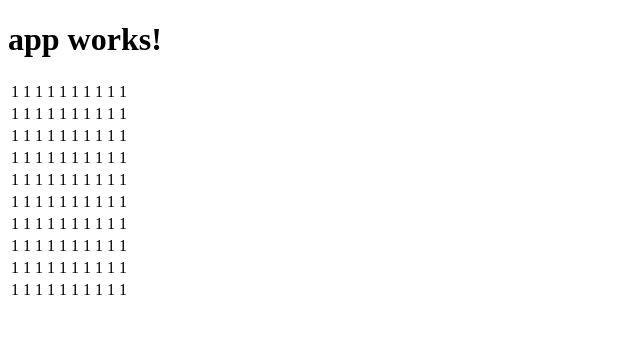
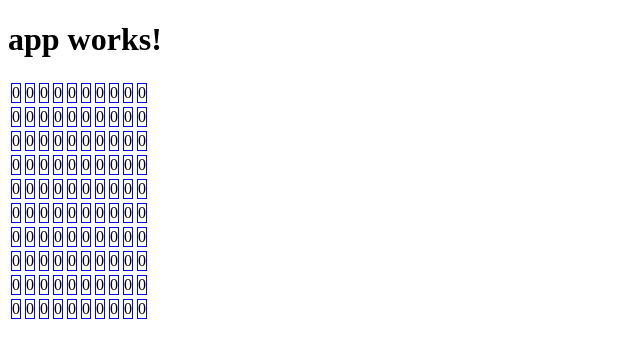
Before and after one commit to uzilan/ngsufusku, an Angular app: page / in a window 1280 px wide. Shown: the top 358 px of the page, without its empty margins (0-640 px from the left). Built offline with nearby package versions, Linux system fonts and the light colour scheme.

Commit message:
Started implementing board and cells

```diff
--- a/src/app/app.module.ts
+++ b/src/app/app.module.ts
@@ -5,12 +5,13 @@ import { HttpModule } from '@angular/http';
 
 import { AppComponent } from './app.component';
 import { BoardComponent } from './board/board.component';
-import { MjauComponent } from './mjau/mjau.component';
+import { CellComponent } from './cell/cell.component';
 
 @NgModule({
   declarations: [
     AppComponent,
-    BoardComponent
+    BoardComponent,
+    CellComponent
   ],
   imports: [
     BrowserModule,
--- a/src/app/board/board.component.html
+++ b/src/app/board/board.component.html
@@ -1,5 +1,7 @@
 <table>
-  <tr *ngFor="let row of board.getBoard()">
-    <td *ngFor="let col of row">1</td>
+  <tr *ngFor="let row of board.rows()">
+    <td *ngFor="let cell of row">
+      <app-cell [cell]="cell"></app-cell>
+    </td>
   </tr>
 </table>
--- a/src/app/board/board.component.ts
+++ b/src/app/board/board.component.ts
@@ -6,15 +6,12 @@ import {Board} from "./board";
   templateUrl: './board.component.html',
   styleUrls: ['./board.component.css']
 })
+
 export class BoardComponent implements OnInit {
 
-  constructor() {
-  }
+  constructor() {}
 
-  ngOnInit() {
+  ngOnInit() {}
 
-  }
-
-  board: Board = new Board;
-
+  board: Board = new Board();
 }
--- a/src/app/board/board.ts
+++ b/src/app/board/board.ts
@@ -1,16 +1,23 @@
+import {Cell} from "../cell/cell";
 export class Board {
-  private data: Number[][] = [];
+
+  private board: Array<Array<Cell>> = [];
 
   constructor() {
+    this.resetBoard();
+  }
+
+  private resetBoard() {
     for (let x = 0; x < 10; x++) {
-      this.data[x] = [];
+      this.board[x] = [];
       for (let y = 0; y < 10; y++) {
-        this.data[x][y] = 0;
+        this.board[x][y] = new Cell;
       }
     }
   }
 
-  getBoard() {
-    return this.data;
+  public rows(): Array<Array<Cell>> {
+    return this.board;
   }
+
 }
--- /dev/null
+++ b/src/app/cell/cell.component.css
@@ -0,0 +1,3 @@
+.cell {
+  border: 1px solid blue;
+}
--- /dev/null
+++ b/src/app/cell/cell.component.html
@@ -0,0 +1,3 @@
+<div class="cell">
+  {{cell.value}}
+</div>
--- /dev/null
+++ b/src/app/cell/cell.component.ts
@@ -0,0 +1,18 @@
+import {Component, OnInit, Input} from '@angular/core';
+import {Cell} from "./cell";
+
+@Component({
+  selector: 'app-cell',
+  templateUrl: './cell.component.html',
+  styleUrls: ['./cell.component.css']
+})
+export class CellComponent implements OnInit {
+
+  constructor() { }
+
+  ngOnInit() {
+  }
+
+  @Input()
+  cell: Cell;
+}
--- /dev/null
+++ b/src/app/cell/cell.ts
@@ -0,0 +1,4 @@
+export class Cell {
+
+  public value: Number = 0;
+}
```
Also changed, not shown: 1 other file (tests, documents, lock files or other folders).
